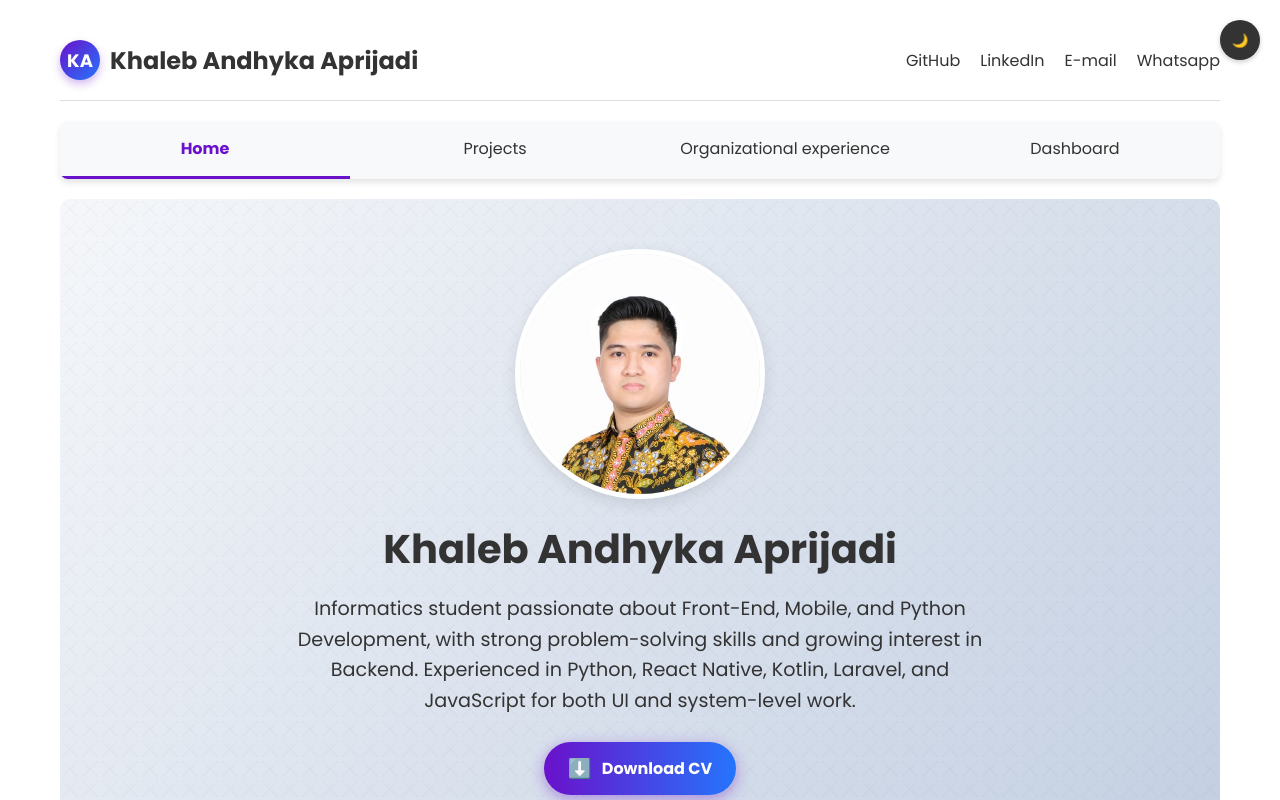
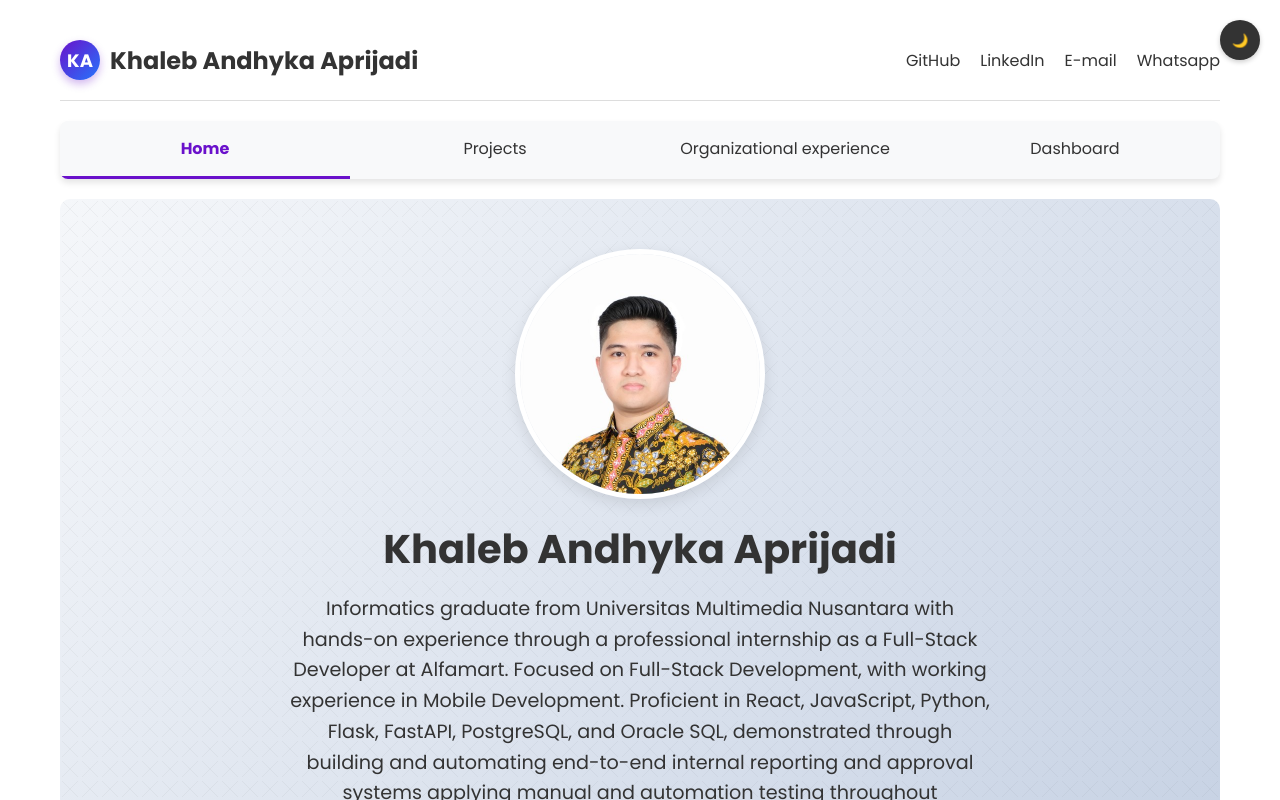
Before and after one commit to khalebandhyka/Portofolio_Khaleb, a React (Create React App) app: page / in a window 1280 px wide. Built offline with nearby package versions, Linux system fonts and the light colour scheme.

Commit message:
update profile

```diff
--- a/src/components/ProfileSection.js
+++ b/src/components/ProfileSection.js
@@ -142,7 +142,7 @@ function ProfileSection({ theme, themeChanging }) {
           animation: themeChanging ? "textFade 1s" : "none",
         }}
       >
-        Informatics student passionate about Front-End, Mobile, and Python Development, with strong problem-solving skills and growing interest in Backend. Experienced in Python, React Native, Kotlin, Laravel, and JavaScript for both UI and system-level work.
+        Informatics graduate from Universitas Multimedia Nusantara with hands-on experience through a professional internship as a Full-Stack Developer at Alfamart. Focused on Full-Stack Development, with working experience in Mobile Development. Proficient in React, JavaScript, Python, Flask, FastAPI, PostgreSQL, and Oracle SQL, demonstrated through building and automating end-to-end internal reporting and approval systems applying manual and automation testing throughout development. Experienced in building web applications, backend services, and automation tools for internal business systems.
       </p>
 
       {/* Download CV Button */}
```
Also changed, not shown: 1 other file (tests, documents, lock files or other folders).
